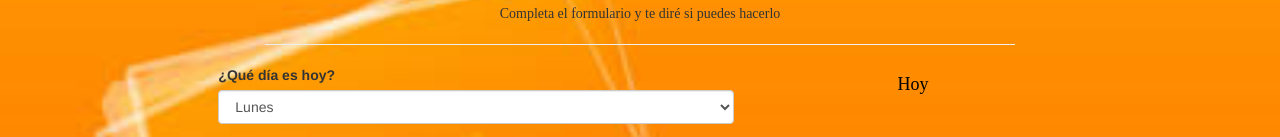
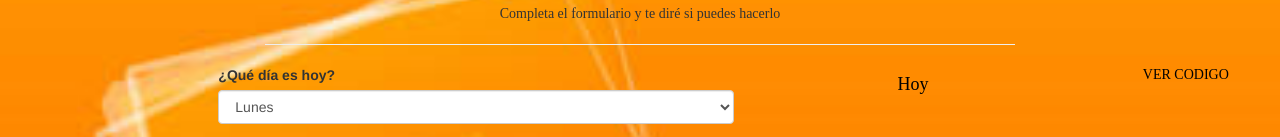
Before and after one commit to VGIO2/Dormimos-, a plain HTML site: page index.html in a window 1280 px wide. Shown: the part 172-309 px from the top of the page. Drawn offline with Linux system fonts and the light colour scheme; a web font is replaced by a local one.

Commit message:
terminado con js

```diff
--- a/css/main.css
+++ b/css/main.css
@@ -18,6 +18,10 @@ h4{
     color: black;
     font-family: 'Aref Ruqaa', serif;
 }
+.codigo a{
+    color: black;
+    padding-top: 20px;
+}
 /*-------------------->> SECTION EJERCICIO <<--------------------*/
 button{
     margin-top: 20px;
--- a/index.html
+++ b/index.html
@@ -60,6 +60,7 @@
 				<div id="salida" style="font-size:50px;" class="text-center">-</div>
 				<h4>podrás dormir</h4>
 	        </div>
+	        <p class="codigo text-center"><a href="https://github.com/VGIO2/Dormimos-">VER CODIGO</a></p>
 	</div>
 </body>
 
```
Also changed, not shown: 1 other file.
